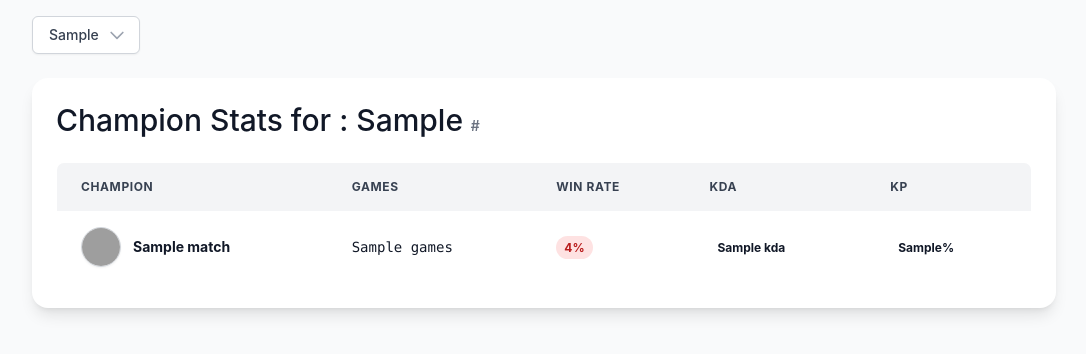
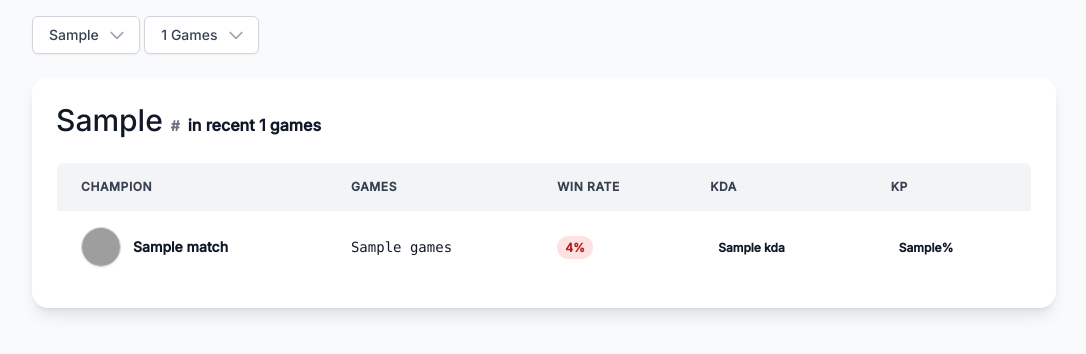
Before and after one commit to k801030/LOL-Analysis, a Flask app: template web/templates/champions.html in a window 1280 px wide. Shown: the top 354 px of the page, without its empty margins (96-1182 px from the left). Run offline with Flask 3, Linux system fonts and the light colour scheme; the template is opened without the code that fills it: most values are stand-ins (such as "Sample title", 1, 10 or a date in 2020); some libraries are stand-ins or nearby versions; grey boxes are pictures that could not be loaded.

Commit message:
add game count dropdown list

```diff
--- a/web/server.py
+++ b/web/server.py
@@ -3,10 +3,8 @@ from flask import Flask, render_template, request
 from app.app import App
 
 
-DEFAULT_GAME_COUNTS = 20
 server = Flask(__name__)
 app = App()
-app.set_count(DEFAULT_GAME_COUNTS)
 
 users = [
     "98man#EUW",
@@ -17,15 +15,24 @@ users = [
     "ThankU9527#9527",
 ]
 
+game_counts = [
+    10,
+    20,
+    50,
+    100,
+]
+
 
 @server.route("/")
 def index():
     # Get the selected user from the URL parameters, default to the first user
     selected_user = request.args.get('user', users[0])
-
-    # Get the matches for the selected user
     game_name, tag_line = selected_user.split("#")
     app.set_game_name(game_name, tag_line)
+
+    # Get the selected game count from the URL parameters, default to the second game count
+    selected_game_count = request.args.get('game_count', game_counts[1])
+    app.set_count(selected_game_count)
 
     win_rate_map = app.get_win_rates_by_champions()
 
@@ -39,6 +46,8 @@ def index():
         "champions.html",
         users=users,
         selected_user=selected_user,
+        game_counts=game_counts,
+        selected_game_count=selected_game_count,
         matches=matches,
         champion_images=champion_images,
     )
--- a/web/templates/champions.html
+++ b/web/templates/champions.html
@@ -6,26 +6,31 @@
     <title>Champion Stats</title>
     <script src="https://cdn.tailwindcss.com"></script>
     <!-- Inter Font -->
-    <link href="https://fonts.googleapis.com/css2?family=Roboto:wght@400;500&display=swap" rel="stylesheet">
+    <link href="https://fonts.googleapis.com/css2?family=Inter:wght@400;500&display=swap" rel="stylesheet">
 
 
 </head>
-<body style="font-family: 'Inter', sans-serif; background-color: #f9fafb;" class="font-roboto bg-gray-50 text-gray-900 min-h-screen p-4">
+<body style="font-family: 'Inter', sans-serif; background-color: #f9fafb;"
+      class="font-roboto bg-gray-50 text-gray-900 min-h-screen p-4">
 
 <div class="max-w-5xl mx-auto">
     <!-- Dropdown for User Selection -->
     <div class="relative inline-block text-left mb-6">
         <div>
-            <button type="button" class="user-dropdown-btn inline-flex justify-center w-full rounded-md border border-gray-300 shadow-sm px-4 py-2 bg-white text-sm font-medium text-gray-700 hover:bg-gray-50 focus:outline-none focus:ring-2 focus:ring-offset-2 focus:ring-indigo-500" id="user-dropdown">
+            <button type="button"
+                    class="user-dropdown-btn inline-flex justify-center w-full rounded-md border border-gray-300 shadow-sm px-4 py-2 bg-white text-sm font-medium text-gray-700 hover:bg-gray-50 focus:outline-none focus:ring-2 focus:ring-offset-2 focus:ring-indigo-500"
+                    id="user-dropdown">
                 {{ selected_user }}
-                <svg class="ml-2 -mr-1 h-5 w-5 text-gray-400" xmlns="http://www.w3.org/2000/svg" fill="none" viewBox="0 0 24 24" stroke="currentColor" aria-hidden="true">
+                <svg class="ml-2 -mr-1 h-5 w-5 text-gray-400" xmlns="http://www.w3.org/2000/svg" fill="none"
+                     viewBox="0 0 24 24" stroke="currentColor" aria-hidden="true">
                     <path stroke-linecap="round" stroke-linejoin="round" stroke-width="2" d="M19 9l-7 7-7-7"></path>
                 </svg>
             </button>
         </div>
 
         <!-- Dropdown Menu -->
-        <div class="dropdown-menu origin-top-right absolute right-0 mt-2 w-56 rounded-md shadow-lg bg-white ring-1 ring-black ring-opacity-5 focus:outline-none hidden z-10" id="user-dropdown-menu">
+        <div class="dropdown-menu origin-top-right absolute right-0 mt-2 w-56 rounded-md shadow-lg bg-white ring-1 ring-black ring-opacity-5 focus:outline-none hidden z-10"
+             id="user-dropdown-menu">
             <div class="py-1">
                 {% for user in users %}
                 <a href="{{ url_for('index', user=user) }}"
@@ -39,20 +44,56 @@
         </div>
     </div>
 
+    <!-- Dropdown for Game Count Selection -->
+    <div class="relative inline-block text-left mb-6">
+        <div>
+            <button type="button"
+                    class="inline-flex justify-center w-full rounded-md border border-gray-300 shadow-sm px-4 py-2 bg-white text-sm font-medium text-gray-700 hover:bg-gray-50 focus:outline-none focus:ring-2 focus:ring-offset-2 focus:ring-indigo-500"
+                    id="game-count-dropdown">
+                {{ selected_game_count }} Games
+                <svg class="ml-2 -mr-1 h-5 w-5 text-gray-400" xmlns="http://www.w3.org/2000/svg" fill="none"
+                     viewBox="0 0 24 24" stroke="currentColor" aria-hidden="true">
+                    <path stroke-linecap="round" stroke-linejoin="round" stroke-width="2" d="M19 9l-7 7-7-7"></path>
+                </svg>
+            </button>
+        </div>
+
+        <!-- Dropdown Menu for Game Count -->
+        <div class="dropdown-menu origin-top-right absolute right-0 mt-2 w-56 rounded-md shadow-lg bg-white ring-1 ring-black ring-opacity-5 focus:outline-none hidden z-10"
+             id="game-count-dropdown-menu">
+            <div class="py-1">
+                {% for count in game_counts %}
+                <a href="{{ url_for('index', user=selected_user, game_count=count) }}"
+                   class="block px-4 py-2 text-sm text-gray-700 hover:bg-gray-100 hover:text-gray-900 {% if count == selected_game_count %}bg-gray-100 text-gray-900{% endif %}">
+                    {{ count }}
+                </a>
+                {% endfor %}
+            </div>
+        </div>
+    </div>
+
     <script>
-    // Get the button and dropdown elements
+        // Get the button and dropdown elements for user and game count
         const dropdownButton = document.getElementById("user-dropdown");
         const dropdownMenu = document.getElementById("user-dropdown-menu");
+        const gameCountButton = document.getElementById("game-count-dropdown");
+        const gameCountMenu = document.getElementById("game-count-dropdown-menu");
 
         // Toggle the dropdown visibility
-    dropdownButton.addEventListener("click", function() {
+        dropdownButton.addEventListener("click", function () {
             dropdownMenu.classList.toggle("hidden");
+        });
+        gameCountButton.addEventListener("click", function () {
+            gameCountMenu.classList.toggle("hidden");
         });
 
         // Close the dropdown when clicking outside of it
-    document.addEventListener("click", function(event) {
+        document.addEventListener("click", function (event) {
             if (!dropdownButton.contains(event.target) && !dropdownMenu.contains(event.target)) {
                 dropdownMenu.classList.add("hidden");
+            }
+            if (!gameCountButton.contains(event.target) && !gameCountMenu.contains(event.target)) {
+                gameCountMenu.classList.add("hidden");
             }
         });
     </script>
@@ -62,8 +103,10 @@
     <div id="user-stats" class="bg-white rounded-2xl shadow-lg p-6">
         <h1 id="user-title" class="text-3xl font-semibold mb-6">
             {% set username_parts = selected_user.split('#') %}
-           <span class="font-medium">Champion Stats for : {{ username_parts[0] }}</span>
+            <span class="font-medium">{{ username_parts[0] }}</span>
             <span class="text-gray-500 text-sm">#{{ username_parts[1] }}</span>
+            <span class="text-base"> in recent {{ selected_game_count }} games</span>
+
         </h1>
 
         <div class="overflow-x-auto">
```
Lines whose indentation alone changed are shown as unchanged.
